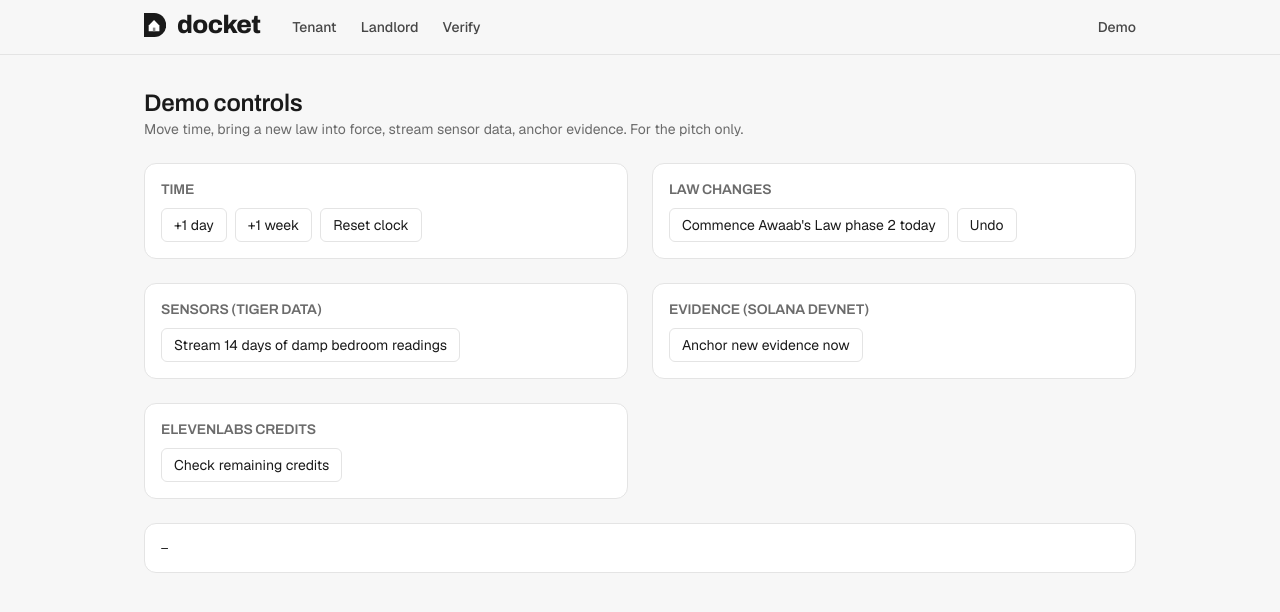
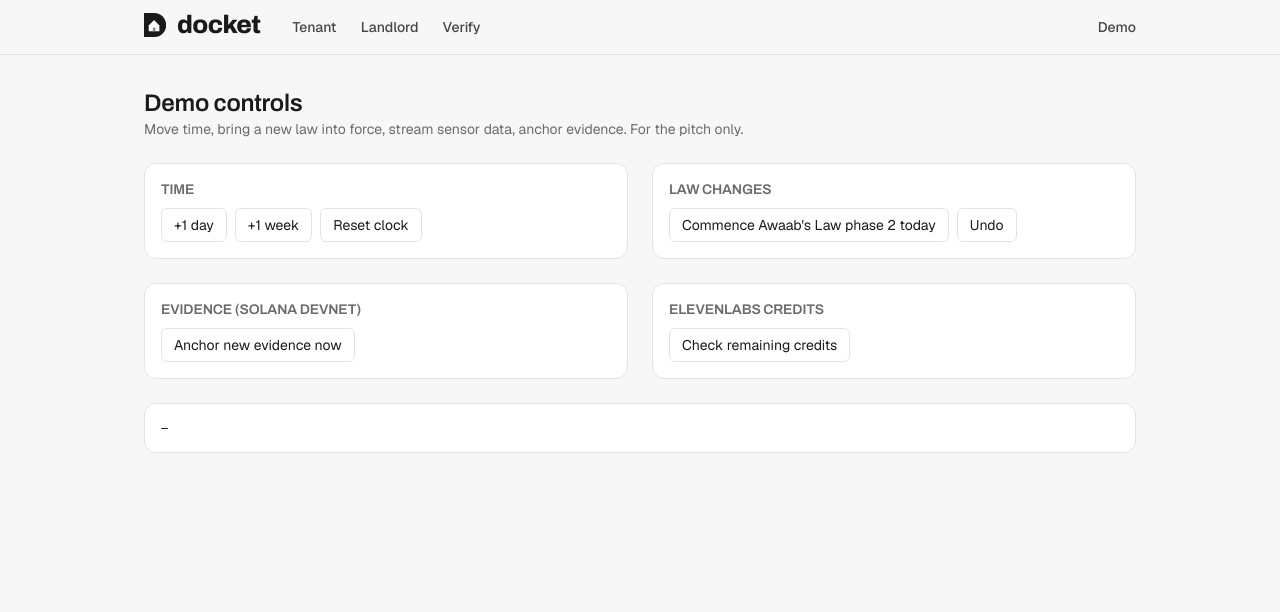
Before and after one commit to fifictional/ikuhack, a Next.js app: page /demo in a window 1280 px wide. Shown: the top 612 px of the page. Built offline with nearby package versions, Linux system fonts and the light colour scheme.

Commit message:
Remove the dead sensor demo
Drops the sensor button/streaming from the demo panel, the sensor beat from the demo script, and the stale sensor TODO on the dashboard.

```diff
--- a/src/app/landlord/page.tsx
+++ b/src/app/landlord/page.tsx
@@ -37,7 +37,6 @@ async function Portfolio() {
   const closed = obligations.filter((o) => o.status === "met" || o.status === "met_late");
   const onTime = closed.length ? Math.round((closed.filter((o) => o.status === "met").length / closed.length) * 100) : 100;
 
-  // TODO(person B): sensor chart per property (GET /api/sensors) and breach trend from case_revisions.
   return (
     <div className="space-y-6">
       <div className="grid grid-cols-2 gap-4 sm:grid-cols-4">
--- a/src/components/demo/DemoPanel.tsx
+++ b/src/components/demo/DemoPanel.tsx
@@ -1,7 +1,6 @@
 "use client";
 
 import { useState } from "react";
-import { DEMO } from "@/lib/demo";
 
 /** Pitch-day control panel. Each button shows the agent adapting live. */
 export function DemoPanel() {
@@ -22,17 +21,6 @@ export function DemoPanel() {
 
   const demo = (body: unknown) => run(JSON.stringify(body), "/api/demo", body);
 
-  // Healthy readings, then a damp spike, for the hero flat's bedroom.
-  async function streamDamp() {
-    const now = Date.now();
-    const readings = Array.from({ length: 14 * 24 }, (_, i) => {
-      const ts = new Date(now - (14 * 24 - i) * 3_600_000);
-      const night = ts.getUTCHours() <= 6;
-      return { room: "bedroom", ts: ts.toISOString(), humidity_pct: night ? 78 + Math.random() * 4 : 62, temp_c: night ? 15.5 : 18.5 };
-    });
-    await run("stream damp sensor data", "/api/sensors", { propertyId: DEMO.tenantPropertyId, readings });
-  }
-
   return (
     <div className="grid gap-6 md:grid-cols-2">
       <Group title="Time">
@@ -43,9 +31,6 @@ export function DemoPanel() {
       <Group title="Law changes">
         <B disabled={busy} onClick={() => demo({ action: "commence", phaseId: "awaab-2" })}>Commence Awaab&apos;s Law phase 2 today</B>
         <B disabled={busy} onClick={() => demo({ action: "uncommence", phaseId: "awaab-2" })}>Undo</B>
-      </Group>
-      <Group title="Sensors (Tiger Data)">
-        <B disabled={busy} onClick={streamDamp}>Stream 14 days of damp bedroom readings</B>
       </Group>
       <Group title="Evidence (Solana devnet)">
         <B disabled={busy} onClick={() => run("anchor", "/api/anchor")}>Anchor new evidence now</B>
```
Also changed, not shown: 1 other file (tests, documents, lock files or other folders).
